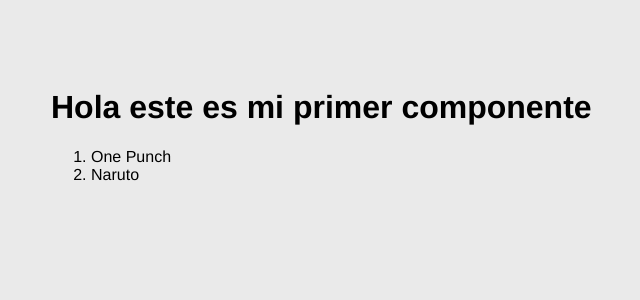
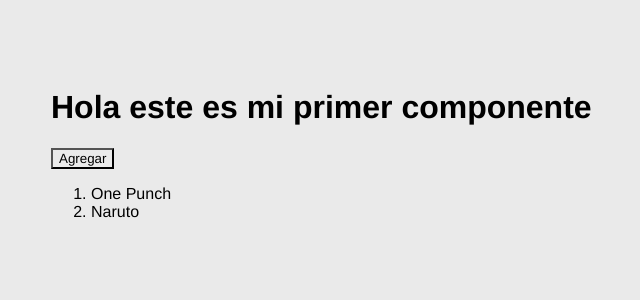
Before and after one commit to saulsistemas/CURSO_REACT, a React (Vite) app in the folder 03APLICACIONGIF/gif-expert-app/: page / in a window 1280 px wide. Shown: the top 300 px of the page, without its empty margins (17-657 px from the left). Built offline with nearby package versions, Linux system fonts and the light colour scheme.

Commit message:
agreando una nueva categoria

```diff
--- a/03APLICACIONGIF/gif-expert-app/src/GifExpertApp.jsx
+++ b/03APLICACIONGIF/gif-expert-app/src/GifExpertApp.jsx
@@ -3,11 +3,20 @@ import { useState } from "react"
 export const GifExpertApp =()=>{
     const [categories, setCategories] = useState(['One Punch','Naruto'])
     console.log(categories);
+
+    const onAddCategories = () => {
+        //creando una copia de categorias ...categories
+        setCategories([...categories,'Hola Mundo'])
+        //setCategories(cate => [...cate,'valorant'])
+    }
     return(
         <>
         {/*Titulo*/}
         <h1>Hola este es mi primer componente</h1>
         {/*Input*/}
+
+        {/*Listado Gif*/}
+        <button onClick={onAddCategories}>Agregar </button>
         <ol>
             {
                 categories.map((category,indice)=>{
@@ -16,7 +25,6 @@ export const GifExpertApp =()=>{
             }
 
         </ol>
-        {/*Listado Gif*/}
 
         </>
     )
```
